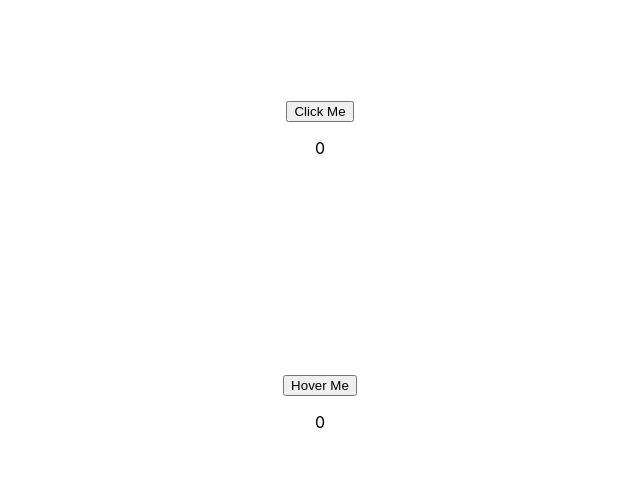
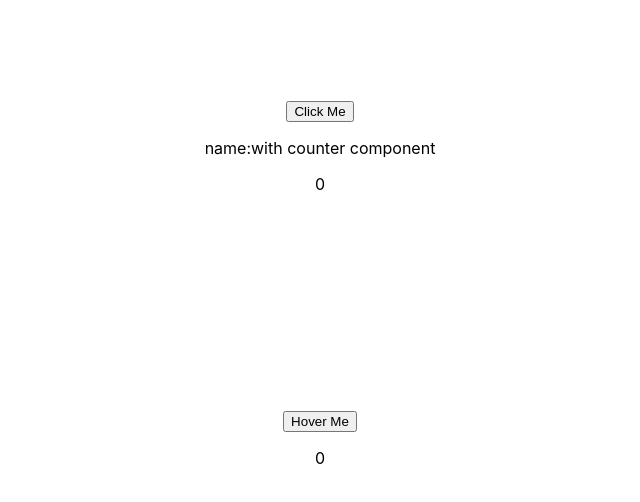
Before and after one commit to arex123/takaneek, a React (Create React App) app: page / in a window 1280 px wide. Shown: the top 502 px of the page, without its empty margins (320-960 px from the left). Built offline with nearby package versions, Linux system fonts and the light colour scheme.

Commit message:
prop/name colliosion

```diff
--- a/src/components/Count.js
+++ b/src/components/Count.js
@@ -1,13 +1,20 @@
 import { useState } from "react";
 import WithCounter from "./WithCounter";
+import WithName from "./WithName";
 
 const Count = (props) => {
-    const {count,incrementCounter} = props
+    const {count,incrementCounter,name} = props
 
     return <div style={{padding:"100px"}}>
             <button onClick={incrementCounter}>Click Me</button>
+            <p>name:{name}</p>
             <p>{count}</p>
         </div>
 }
 
-export default WithCounter(Count);
+// export default WithCounter(Count);
+//lets wrap this Count compoennt with WithCounter HOC as well as WithName Hoc also it might create name
+//colliosion if props have same name
+export default WithName(WithCounter(Count));
+//if multiple HOC are getting applied on a single compoentn , and if they have same prop name it will clash with each other
+// and this problem is known as prop collision or name collision
--- a/src/components/WithCounter.js
+++ b/src/components/WithCounter.js
@@ -4,7 +4,7 @@ const WithCounter = (OldComponent,incrementBy=1) => {
   return function EnhancedComponent(props){
     const [count,setCount] = useState(0)
     return (
-        <OldComponent {...props} count={count} incrementCounter={()=>setCount(count+incrementBy)}/>
+        <OldComponent {...props} count={count} incrementCounter={()=>setCount(count+incrementBy)} name="with counter component"/>
     )
 
   }
--- /dev/null
+++ b/src/components/WithName.js
@@ -0,0 +1,14 @@
+//another HOC for creatine prop collision
+import React, { useState } from 'react'
+
+const WithName = (OldComponent,incrementBy=1) => {
+  return function EnhancedComponent(props){
+    const [count,setCount] = useState(0)
+    return (
+        <OldComponent {...props} name="with Name Comp"/>
+    )
+
+  }
+}
+
+export default WithName
```
